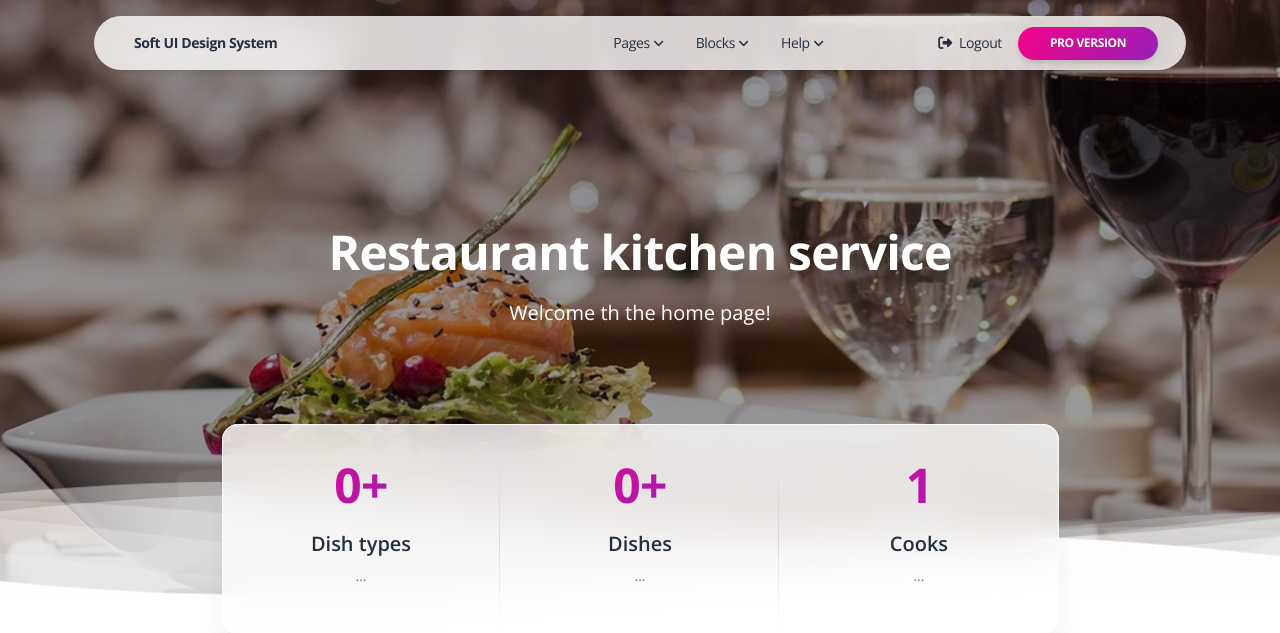
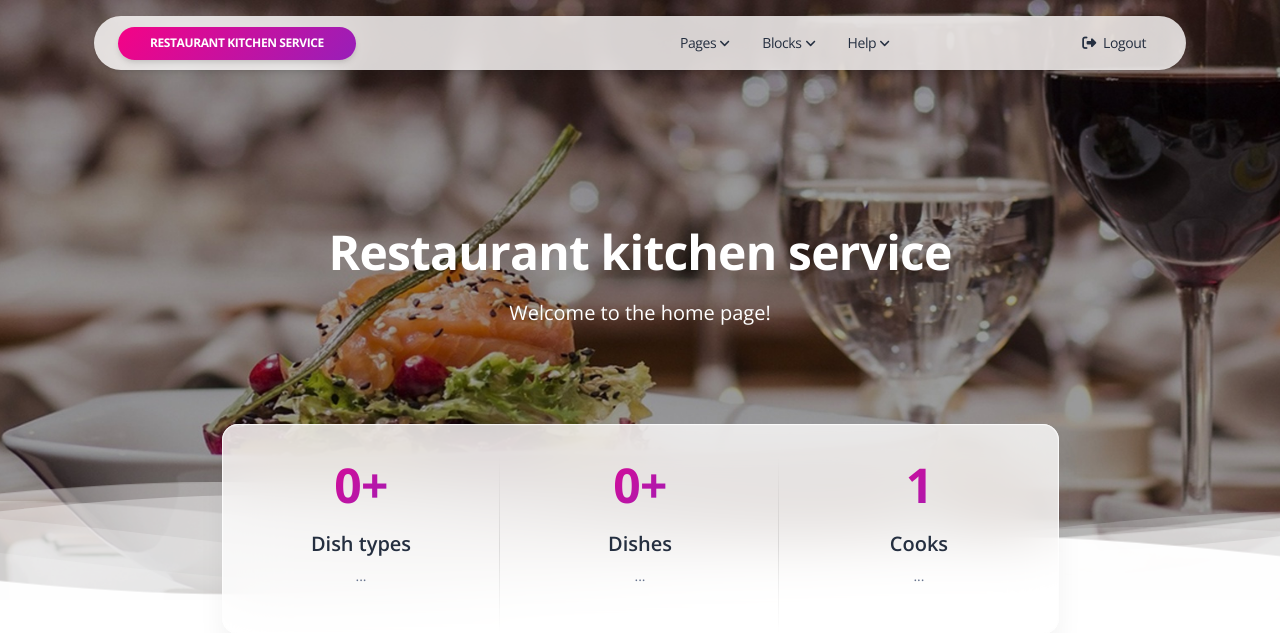
Before and after one commit to V-Shkrobatskyi/Restaurant-Kitchen-Service, a Django app: page /kitchen/ in a window 1280 px wide. Shown: the top 633 px of the page. Run offline with Django 5.2, Linux system fonts and the light colour scheme; the visitor is signed in with stand-in values (Sample User, id 1); data comes from the database, SQL or seed files in the repository; data that the repository does not hold is empty; some libraries are stand-ins or nearby versions.

Commit message:
fix navigation and index temaplates

```diff
--- a/templates/includes/navigation.html
+++ b/templates/includes/navigation.html
@@ -4,10 +4,12 @@
       <div class="col-12">
         <nav class="navbar navbar-expand-lg  blur blur-rounded top-0 z-index-fixed shadow position-absolute my-3 py-2 start-0 end-0 mx-4">
           <div class="container-fluid">
-            <a class="navbar-brand font-weight-bolder ms-sm-3"
-               href="/" rel="tooltip" title="Designed and Coded by Creative Tim" data-placement="bottom">
-              Soft UI Design System
+
+            <a href="/kitchen/" rel="tooltip" title="Home page"
+               class="btn btn-sm  bg-gradient-primary btn-round mb-0 me-1 mt-2 mt-md-0">
+              Restaurant kitchen service
             </a>
+
             <button class="navbar-toggler shadow-none ms-2" type="button" data-bs-toggle="collapse" data-bs-target="#navigation" aria-controls="navigation" aria-expanded="false" aria-label="Toggle navigation">
               <span class="navbar-toggler-icon mt-2">
                 <span class="navbar-toggler-bar bar1"></span>
@@ -600,19 +602,12 @@
                 <form method="post" action="{% url 'logout' %}">
                   {% csrf_token %}
                   <input type="hidden" value="Logout" />
-
                   <a class="nav-link nav-link-icon me-2" href="javascript:;" onclick="parentNode.submit();">
                     <i class="fa fa-sign-out me-1"></i>
                     <p class="d-inline text-sm z-index-1 font-bold" data-bs-toggle="tooltip" data-bs-placement="bottom" title="Logout">Logout</p>
                   </a>
                 </form>
 
-
-                </li>
-                <li class="nav-item my-auto ms-3 ms-lg-0">
-                  <a href="https://appseed.us/product/soft-ui-design-pro/django/"
-                     target="_blank"
-                     class="btn btn-sm  bg-gradient-primary btn-round mb-0 me-1 mt-2 mt-md-0">PRO Version</a>
                 </li>
               </ul>
             </div>
--- a/templates/kitchen/index.html
+++ b/templates/kitchen/index.html
@@ -18,7 +18,7 @@
               Restaurant kitchen service
             </h1>
             <p class="lead text-white mt-3">
-              Welcome th the home page!
+              Welcome to the home page!
             </p>
           </div>
         </div>
```
